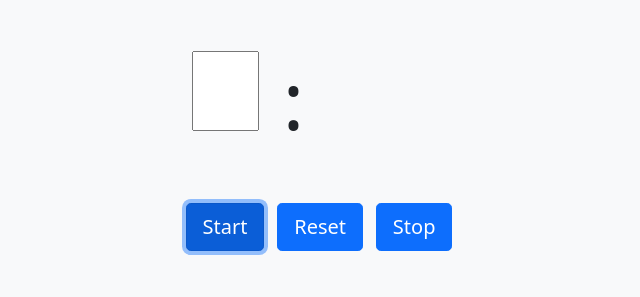
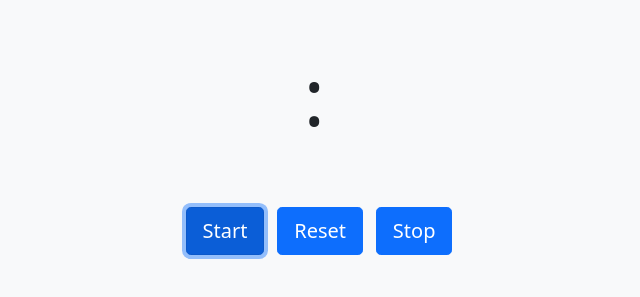
Before and after one commit to devLucasAquino/stopwatch-javascript, a plain HTML site: page index.html in a window 1280 px wide. Both pictures are taken after a click on the button "Start". Shown: the part 301-598 px from the top of the page, without its empty margins (321-961 px from the left). Drawn offline with nearby package versions, Linux system fonts and the light colour scheme.

Commit message:
finished logic decrement minutes

```diff
--- a/index.css
+++ b/index.css
@@ -19,13 +19,22 @@ body{
 }
 
 #input{
-    width: 5.7rem;
-    height: 5rem;
+    width: 7rem;
+    height: 7rem;
+    display: flex;
+    flex-direction: row;
+    align-items: center;
+    justify-content: center;
+}
+
+#paragraph{
+    font-size: 4rem;
 }
 
 #input-minutes{
     width: 100%;
     height: 100%;
+    padding: 0.8rem;
     font-size: 2.7rem;
 }
 
--- a/script.js
+++ b/script.js
@@ -1,18 +1,51 @@
 let verifyInputMinutes = false;
-var min;
+let min;
 
-function start(){
+function decreaseMinutes() {
+
+    if (min > 0) {
+        min--;
+        updateParagraph();
+    }
+
+}
+
+function start() {
     const minutes = document.querySelector('input').value;
 
-    if(!verifyInputMinutes){
+    rmInput();
+
+    if (!verifyInputMinutes) {
         min = minutes;
         verifyInputMinutes = true;
+        addParagraph();
     }
 
-    function lessMinutes(){
-        if(min > 0){
-            min--;
-        }
-        return min
+    setInterval(decreaseMinutes, 1000);
+
+}
+
+function rmInput() {
+    var removeInput = document.getElementById('input-minutes');
+    removeInput.parentElement.removeChild(removeInput);
+}
+
+function addParagraph() {
+    var container = document.getElementById("input");
+    var paragraph = document.createElement('h1');
+    paragraph.id = 'paragraph'
+    paragraph.innerHTML = min;
+    container.append(paragraph);
+}
+
+function updateParagraph() {
+    var paragraph = document.getElementById('paragraph');
+    if (paragraph) {
+        paragraph.innerHTML = min;
     }
 }
+
+function rmParagraph() {
+    var removeParagraph = document.getElementById('paragraph');
+    removeParagraph.parentElement.removeChild(removeParagraph);
+}
```
Also changed, not shown: index.html (+1 -0 lines).
